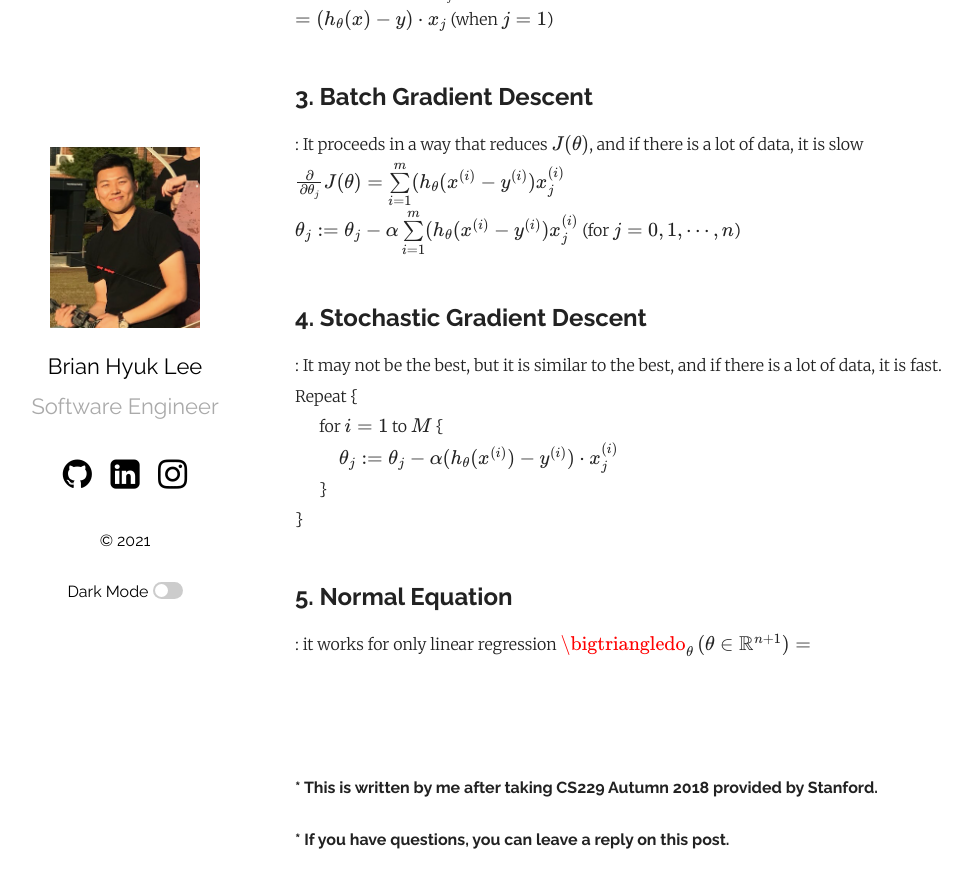
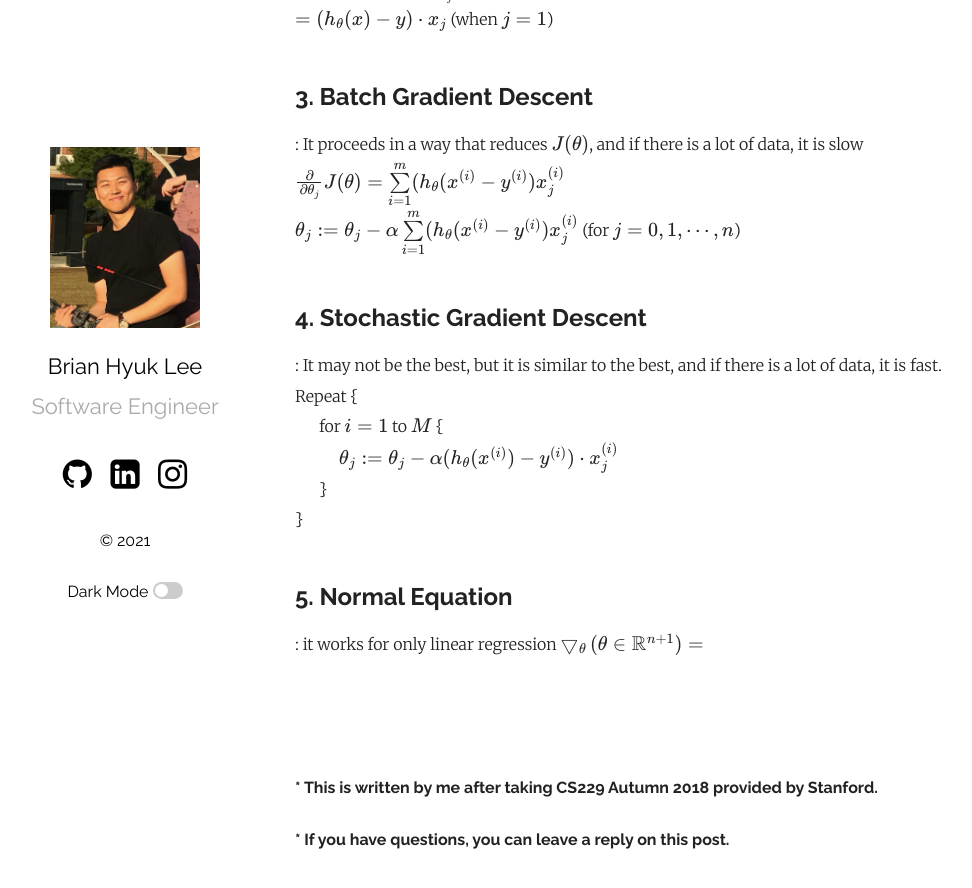
Before and after one commit to dlgur1994/dlgur1994.github.io, a Jekyll site: the page built from _posts/2021-04-06-CS229-Lecture2.md, in a window 1280 px wide and 900 px high, scrolled down 1083 px. Shown: the top 888 px of the window, without its empty margins (60-1032 px from the left). Built offline with Jekyll 4.4.1, drawn with Linux system fonts in a browser that asks for light colours; formulas are drawn with MathJax 3; comment, search, counter and statistics services are not loaded.

Commit message:
CS229 lecture2 ing 21/04/21

```diff
--- a/_posts/2021-04-06-CS229-Lecture2.md
+++ b/_posts/2021-04-06-CS229-Lecture2.md
@@ -48,7 +48,7 @@ $$\quad$$ }
 
 ## 5. Normal Equation
 : it works for only linear regression
-$$\bigtriangledo_{\theta} \, (\theta \in \mathbb{R} ^{n+1})= $$
+$$\bigtriangledown_{\theta} \, (\theta \in \mathbb{R} ^{n+1})= $$
 
 <br>
 
```
